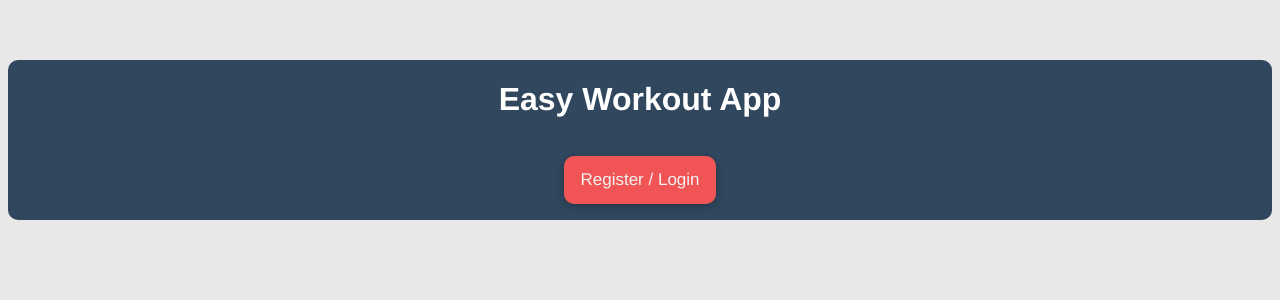
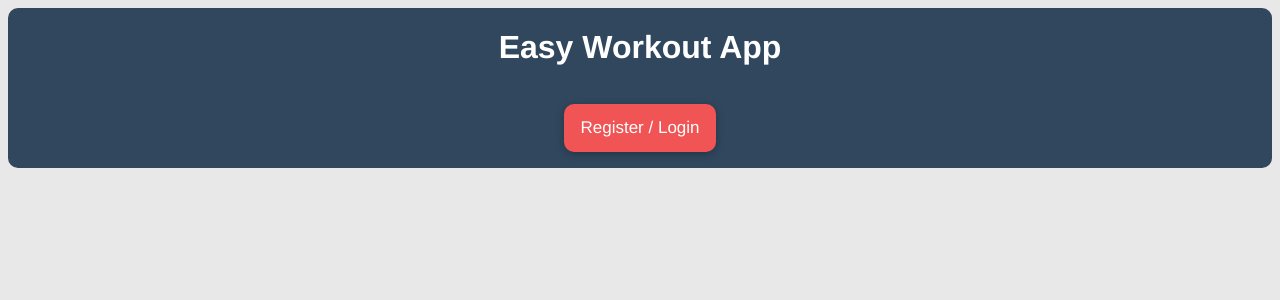
Before and after one commit to taylorsweetman/workout-tracker, a Vue app: page /#/ in a window 1280 px wide. Shown: the top 300 px of the page. Built offline with nearby package versions, Linux system fonts and the light colour scheme.

Commit message:
removed a ton of superfluous css

```diff
--- a/src/App.vue
+++ b/src/App.vue
@@ -85,4 +85,31 @@ export default defineComponent({
 #nav a.router-link-exact-active {
 	color: #42b983;
 }
+
+.box {
+	display: inline-block;
+	margin: 1%;
+
+	box-shadow: 0 2px 8px rgba(0, 0, 0, 0.26);
+	margin: 1rem;
+	border-radius: 10px;
+	padding: 1rem;
+	background-color: #f05454;
+	color: white;
+	text-align: center;
+	text-decoration: none;
+}
+
+button {
+	margin: 1%;
+
+	box-shadow: 0 2px 8px rgba(0, 0, 0, 0.26);
+	margin: 1rem;
+	margin-bottom: 0%;
+	border-radius: 10px;
+	padding: 1rem;
+	background-color: #f05454;
+	color: white;
+	text-align: center;
+}
 </style>
--- a/src/components/Auth.vue
+++ b/src/components/Auth.vue
@@ -43,13 +43,3 @@ export default defineComponent({
 	}
 });
 </script>
-
-<style scoped>
-.box {
-	box-shadow: 0 2px 8px rgba(0, 0, 0, 0.26);
-	border-radius: 10px;
-	padding: 1rem;
-	background-color: #f05454;
-	color: white;
-}
-</style>
--- a/src/components/HowTo.vue
+++ b/src/components/HowTo.vue
@@ -44,16 +44,4 @@ p {
 	width: 50%;
 	display: inline-block;
 }
-button {
-	margin: 1%;
-
-	box-shadow: 0 2px 8px rgba(0, 0, 0, 0.26);
-	margin: 1rem;
-	margin-bottom: 0%;
-	border-radius: 10px;
-	padding: 1rem;
-	background-color: #f05454;
-	color: white;
-	text-align: center;
-}
 </style>
--- a/src/components/NavBar.vue
+++ b/src/components/NavBar.vue
@@ -74,28 +74,10 @@ h1 {
 	border-radius: 10px;
 }
 
-.box {
-	display: inline-block;
-	margin: 1%;
-
-	box-shadow: 0 2px 8px rgba(0, 0, 0, 0.26);
-	margin: 1rem;
-	border-radius: 10px;
-	padding: 1rem;
-	background-color: #f05454;
-	color: white;
-	text-align: center;
-	text-decoration: none;
-}
-
 /* Style the links inside the navigation bar */
 .topnav .box {
-	color: #f2f2f2;
-	text-align: center;
 	padding: 14px 16px;
-	text-decoration: none;
 	font-size: 17px;
-	display: inline-block;
 }
 
 /* Change the color of links on hover */
@@ -104,10 +86,4 @@ h1 {
 	color: black;
 	cursor: pointer;
 }
-
-/* Add a color to the active/current link */
-.topnav .box.active {
-	background-color: #f05454;
-	color: white;
-}
 </style>
--- a/src/components/Set.vue
+++ b/src/components/Set.vue
@@ -60,18 +60,6 @@ export default defineComponent({
 .button-pack {
 	display: block;
 }
-button {
-	margin: 1%;
-
-	box-shadow: 0 2px 8px rgba(0, 0, 0, 0.26);
-	margin: 1rem;
-	margin-bottom: 0%;
-	border-radius: 10px;
-	padding: 1rem;
-	background-color: #f05454;
-	color: white;
-	text-align: center;
-}
 .adjust {
 	vertical-align: middle;
 	width: 4rem;
--- a/src/views/ExerciseSession.vue
+++ b/src/views/ExerciseSession.vue
@@ -126,11 +126,7 @@ export default defineComponent({
 		},
 		prepData(newRepsTuple: Array<number>): void {
 			const today = new Date().toJSON().slice(0, 10);
-			this.todayData = new Day(
-				today,
-				this.appSession.appName,
-				newRepsTuple
-			);
+			this.todayData = new Day(today, this.appSession.appName, newRepsTuple);
 		},
 		setDone(completedReps: number, setNum: number): void {
 			this.repsTuple[setNum - 1] = completedReps;
@@ -162,25 +158,12 @@ export default defineComponent({
 </script>
 
 <style scoped>
-button {
-	margin: 1%;
-
-	box-shadow: 0 2px 8px rgba(0, 0, 0, 0.26);
-	margin: 1rem;
-	margin-bottom: 0%;
-	border-radius: 10px;
-	padding: 1rem;
-	background-color: #f05454;
-	color: white;
-	text-align: center;
-}
 h1 {
 	color: black;
 }
 button h1 {
 	color: white;
 }
-
 h3 {
 	margin: 40px 0 0;
 }
--- a/src/views/Home.vue
+++ b/src/views/Home.vue
@@ -78,30 +78,3 @@ export default defineComponent({
 	}
 });
 </script>
-
-<style>
-h1 {
-	color: #222831;
-}
-.box {
-	display: inline-block;
-	margin: 1%;
-
-	box-shadow: 0 2px 8px rgba(0, 0, 0, 0.26);
-	margin: 1rem;
-	border-radius: 10px;
-	padding: 1rem;
-	background-color: #f05454;
-	color: white;
-	text-align: center;
-	text-decoration: none;
-}
-#app {
-	font-family: Avenir, Helvetica, Arial, sans-serif;
-	-webkit-font-smoothing: antialiased;
-	text-align: center;
-	color: #2c3e50;
-	margin-top: 60px;
-	background-color: #e8e8e8;
-}
-</style>
--- a/src/views/Register.vue
+++ b/src/views/Register.vue
@@ -209,16 +209,4 @@ export default defineComponent({
 	display: inline-block;
 	width: 9%;
 }
-button {
-	margin: 1%;
-
-	box-shadow: 0 2px 8px rgba(0, 0, 0, 0.26);
-	margin: 1rem;
-	margin-bottom: 0%;
-	border-radius: 10px;
-	padding: 1rem;
-	background-color: #f05454;
-	color: white;
-	text-align: center;
-}
 </style>
```
